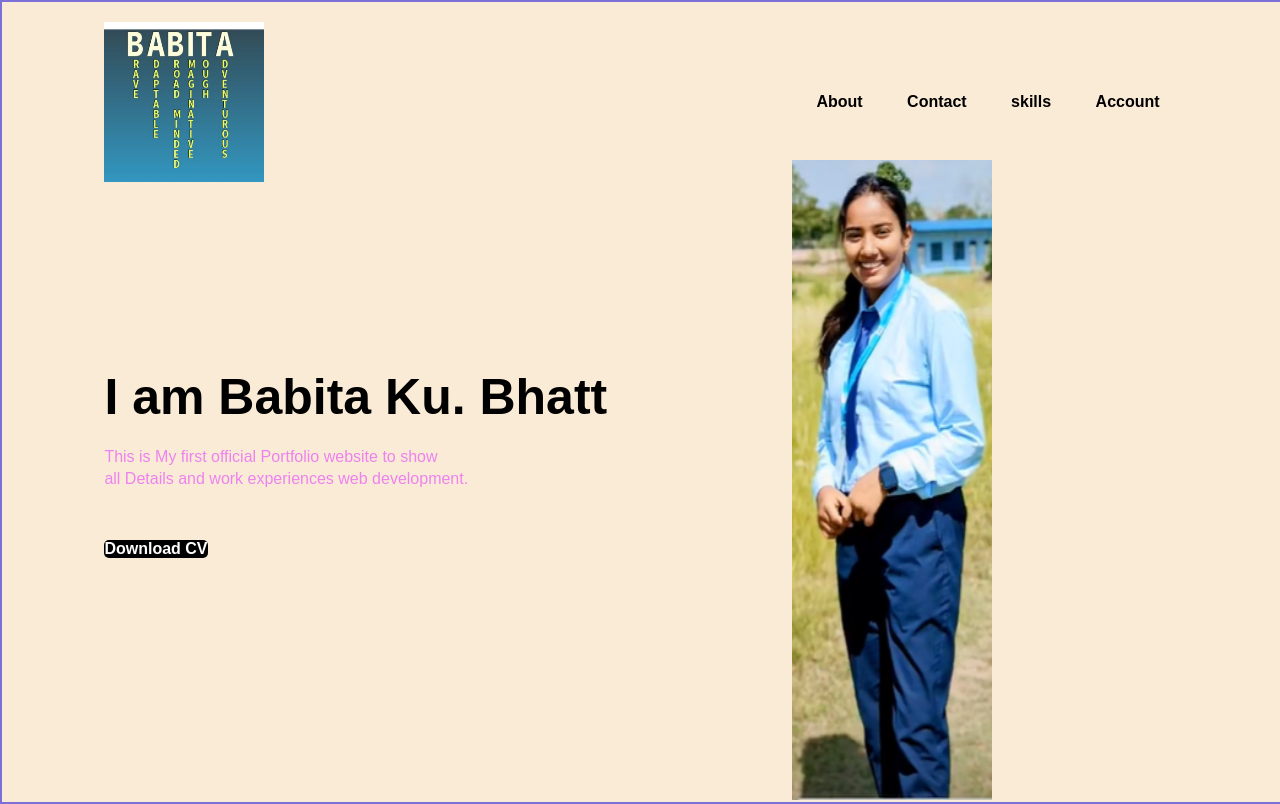
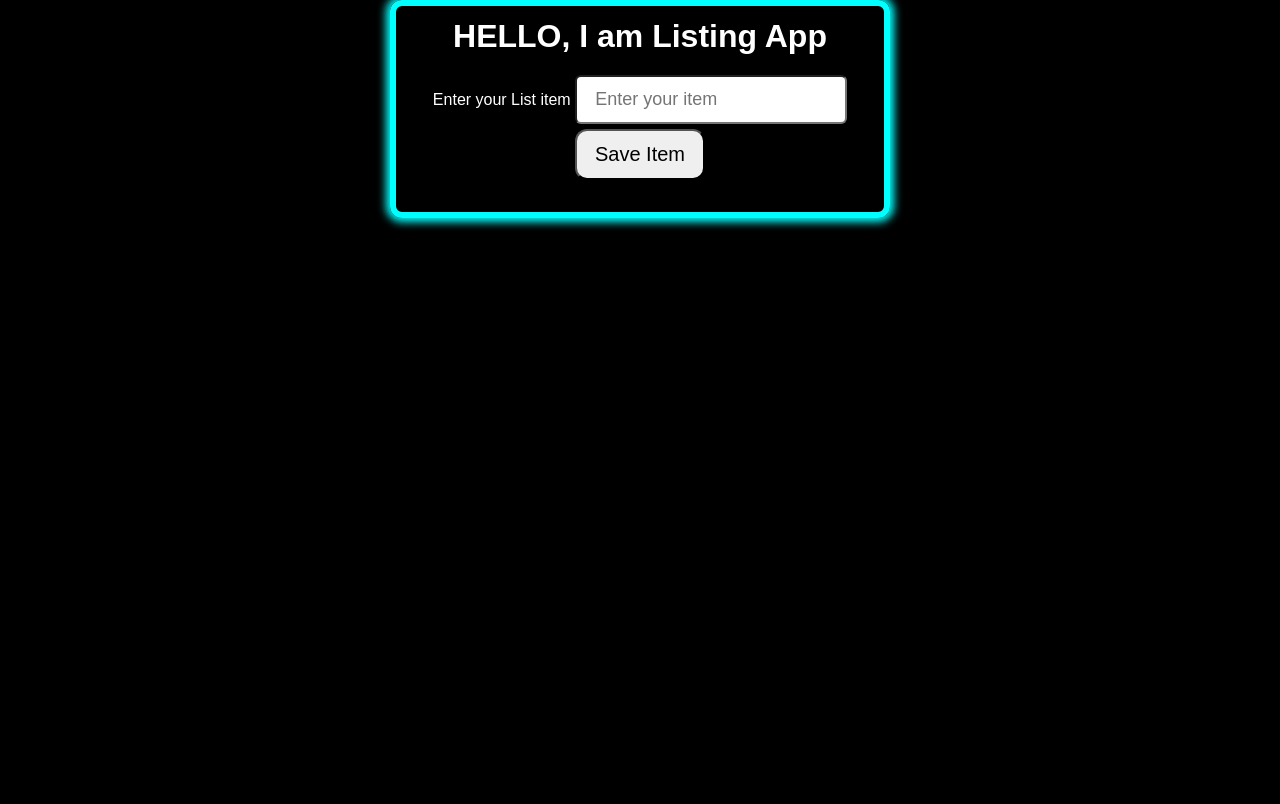
Before and after one commit to BabitaBhatt2059/21daysbootcamp, a plain HTML site: page index.html in a window 1280 px wide. Drawn offline with Linux system fonts and the light colour scheme.

Commit message:
Add files via upload

```diff
--- a/index.html
+++ b/index.html
@@ -4,126 +4,91 @@
     <meta charset="UTF-8">
     <meta http-equiv="X-UA-Compatible" content="IE=edge">
     <meta name="viewport" content="width=device-width, initial-scale=1.0">
-    <title>Personal Portfolio Website</title>
-    <link rel="style sheet" href="style.css">
-</head>
-<body>
+    <title>Document</title>
     <style>
-        *{
-    margin: 0;
+        *{margin: 0;
         padding: 0;
-    font-family: sans-serif;
+    box-sizing: border-box;}
+    body{
+        width: 100%;
+        height: 100vh;
+        background-color: black;
+        color: white;
     }
     .container{
-    background-color:antiquewhite;
-    width: 100%;
-    height: 100vh;
-    border: 2px solid rgb(124, 112, 216);
+        border-radius:12px;
+        margin-top: 40px;
+        width: 70%;
+        border: 6px solid cyan;
+        padding: 12px 20px;
+        box-shadow: 0px 0px 8px 4px cyan;
+        font-family: Arial, Helvetica, sans-serif;
+        text-align: center;
+        transition: all 0.5s ease;
+        cursor: pointer;
+        max-width: 500px;
+        margin: 0 auto;
     }
-nav{
-    display: flex;
-    width: 84%;
-    margin: auto;
-    padding: 20px 0;
-    align-items: center;
-    justify-content: space-between;
+    .container h1{
+        margin-bottom: 20px;
+    }
+    .container label{display: inline-block;
+         margin-bottom: 20px;}
+         .container input{ padding: 12px 18px;
+            border-radius: 6px;
+            font-size: 18px;
 
          }
-nav ul li{
-    display: inline-block;
-    list-style: none;
-    margin: 10px 20px;
+    .container button{
+        font-size: 20px;
+        padding: 12px 18px;
+        border-radius: 12px;
+        margin-bottom: 20px
+    }
+    .container button:hover{
+        background: aqua;
+    }
+    .container button:active{color: red;}
+    .container ol{
+        text-align: left;
+
+        list-style-position: inside;
+        margin: 0 auto;
 
     }
+    </style>
+</head>
 
-a{
-     text-decoration: none;
-     color: black;
-     font-weight: bold;
+<body>
+    <div class="container">
+        <h1> HELLO, I am Listing App</h1>
+        <label for="input-field"> Enter your List item</label>
+        <input type="text" id="input-field" placeholder="Enter your item"><br>
+        <button id="button">Save Item</button>
+        <ol id="list">
+
+        </ol>
+    </div>
+    <script>
+        let inputfield = document.getElementById("input-field");
+        let button = document.getElementById("button");
+        let orderlist = document.getElementById("list");
+        button.addEventListener("click" ,generatelistitem);
+        function generatelistitem(){
+            // console.log("i am function");
+            let content= inputfield.value;
+            if(content !=""){
+                let listitem= document.createElement("li");
+        listitem.append(content);
+        orderlist.append(listitem);
+        inputfield.value = "";
+
 
             }
+        }
+        //     console.log(content)
 
-nav ul li a:hover{
-    color: red;
 
-}
-.detail{
-    margin: 8%;
-    margin-top: 13%;
-
-}
-.detail h1{
-    font-size: 50px;
-
-    color: black;
-    margin-bottom: 20px;
-
-}
-.detail p{
-    color: violet;
-    line-height: 22px;
-
-}
-.detail a{
-    background-color: black;
-    color: white;
-    text-decoration: none;
-    font-weight: bold;
-    display: inline-block;
-    margin: 50px 0;
-    border-radius: 5px;
-}
-.images{
-    width: 45%;
-    height:80%;
-    position: absolute;
-    bottom: 0;
-    right: 100px;
-}
-.images img{
-    height: 100%;
-    position: absolute;
-    left: 50%;
-    bottom: 0;
-    transform: translate(-50%);
-    transition: bottom 1s, left 1s;
-
-}
-img{
-    height: 160px;
-    width: 160px;
-}
-.images :hover.clz{
-    left: 45%;
-}
-.gyanu{ width: 600px;
-height: 400px;}
-.clz{ width: 200px;
-height: 150px;}
-    </style>
-    <div class="container">
-        <nav>
-            <img src="/logoperfect.png"  class="logo">
-            <ul>
-                <li>  <a href="about.html">About</a></li>
-                <li>  <a href="contact.html">Contact</a></li>
-                <li>  <a href="skills.html">skills</a></li>
-                <li>  <a href="Account.html"> Account</a></li>
-            </ul>
-        </nav>
-        <div class="detail">
-          <h1>  I am Babita Ku. Bhatt</h1>
-          <p>   This is My first official Portfolio website to show<br>
-        all Details and work experiences web development.
-    </p>
-<a href="#">Download CV</a>
-        </div>
-<div class="images">
-
-    <img src="/photo.png"  class="clz">
-</div>
-
-    </div>
-
+    </script>
 </body>
-</html
+</html>
```
Lines whose indentation alone changed are shown as unchanged.
